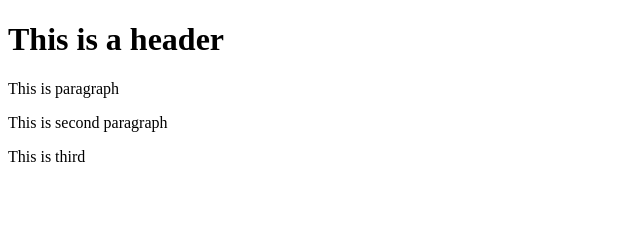
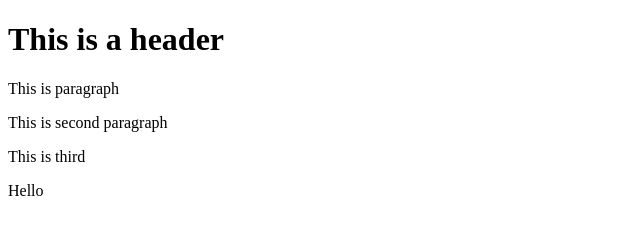
Before and after one commit to Baller-Michael/git-test, a website: page index.html in a window 1280 px wide. Shown: the full height of the page, 0-640 px from the left. Drawn offline with Linux system fonts and the light colour scheme.

Commit message:
create server

```diff
--- a/index.html
+++ b/index.html
@@ -12,6 +12,7 @@
     <p>This is paragraph</p>
     <p>This is second paragraph</p>
     <p>This is third</p>
+    <p>Hello</p>
 </body>
 
 </html>
```
Also changed, not shown: package.json (added, +21 -0 lines), 2 other files.
